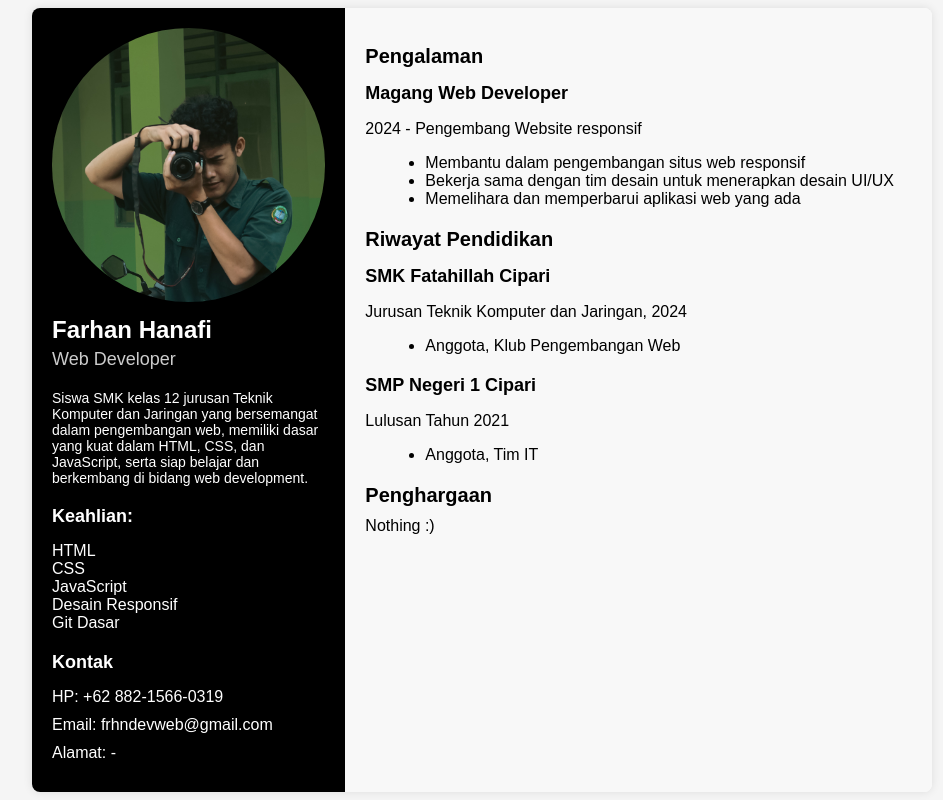
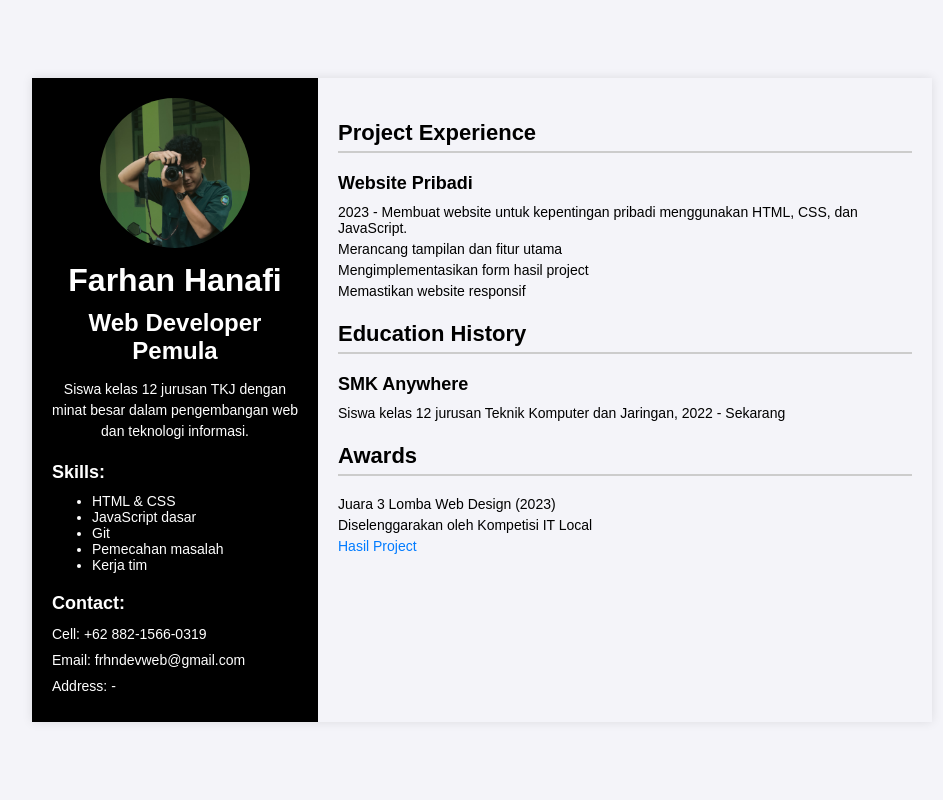
Before and after one commit to frhndevweb/hannaaffiii, a plain HTML site: page index.html in a window 1280 px wide. Shown: the whole page, without its empty margins (158-1101 px from the left). Drawn offline with Linux system fonts and the light colour scheme.

Commit message:
Update index.html

```diff
--- a/index.html
+++ b/index.html
@@ -3,13 +3,14 @@
 <head>
     <meta charset="UTF-8">
     <meta name="viewport" content="width=device-width, initial-scale=1.0">
-    <title>Profile hannaaffii</title>
+    <meta name="description" content="Resume of Farhan Hanafi, a web developer with experience in HTML, CSS, and JavaScript.">
+    <title>Resume - Farhan Hanafi</title>
     <style>
     body {
         font-family: Arial, sans-serif;
+        background-color: #f4f4f9;
         margin: 0;
         padding: 0;
-            background-color: #f5f5f5;
         display: flex;
         justify-content: center;
         align-items: center;
@@ -19,136 +20,140 @@
     .container {
         display: flex;
         max-width: 900px;
+        box-shadow: 0 0 10px rgba(0, 0, 0, 0.1);
         background-color: #fff;
-            box-shadow: 0 0 10px rgba(0, 0, 0, 0.1);
-            border-radius: 8px;
-            overflow: hidden;
-        }
-
-        .left-column, .right-column {
-            padding: 20px;
     }
 
     .left-column {
         background-color: #000;
         color: #fff;
-            flex: 1;
+        width: 30%;
+        padding: 20px;
+        text-align: center;
+    }
+
+    .left-column img {
+        border-radius: 50%;
+        width: 150px;
+        height: 150px;
+        object-fit: cover;
+    }
+
+    .left-column h1, .left-column h2 {
+        margin: 10px 0;
+    }
+
+    .left-column p {
+        font-size: 14px;
+        line-height: 1.5;
+    }
+
+    .skills, .contact {
+        margin-top: 20px;
+        text-align: left;
+    }
+
+    .skills h3, .contact h3 {
+        font-size: 18px;
+        margin-bottom: 10px;
+    }
+
+    .skills ul, .contact p {
+        font-size: 14px;
+        margin: 5px 0;
     }
 
     .right-column {
-            background-color: #f8f8f8;
-            flex: 2;
+        background-color: #f4f4f9;
+        width: 70%;
+        padding: 20px;
     }
 
-        .profile-picture img {
-            width: 100%;
-            border-radius: 50%;
+    .right-column h3 {
+        font-size: 22px;
+        border-bottom: 2px solid #ccc;
+        padding-bottom: 5px;
+        margin-bottom: 20px;
     }
 
-        .name h1 {
-            margin: 10px 0 5px 0;
-            font-size: 24px;
-        }
-
-        .name p {
-            margin: 0;
+    .right-column h4 {
         font-size: 18px;
-            color: #ccc;
-        }
-
-        .summary p {
-            font-size: 14px;
-            margin: 20px 0;
-        }
-
-        .skills h2, .contact h2 {
-            margin-top: 20px;
-            font-size: 18px;
-        }
-
-        .skills ul, .contact p {
-            list-style-type: none;
-            padding: 0;
         margin: 10px 0;
     }
 
-        .right-column h2 {
-            font-size: 20px;
-            margin-bottom: 10px;
-        }
-
-        .right-column h3 {
-            font-size: 18px;
-            margin: 15px 0 5px 0;
+    .right-column p {
+        font-size: 14px;
+        margin: 5px 0;
     }
 
     .right-column ul {
-            list-style-type: disc;
-            margin: 5px 0 20px 20px;
+        margin: 0;
+        padding: 0;
+        list-style: none;
     }
 
-        .awards p {
+    .right-column ul li {
+        font-size: 14px;
         margin: 5px 0;
+    }
+
+    a {
+        color: #007BFF;
+        text-decoration: none;
+    }
+
+    a:hover {
+        text-decoration: underline;
     }
     </style>
 </head>
 <body>
     <div class="container">
         <div class="left-column">
-            <div class="profile-picture">
-                <img src="https://github.com/frhndevweb/hannaaffiii/blob/master/IMG_20240604_182350_375.jpg?raw=true" alt="Web Developer">
-            </div>
-            <div class="name">
+            <div class="profile">
+                <img src="https://github.com/frhndevweb/hannaaffiii/blob/master/IMG_20240604_182350_375.jpg?raw=true" alt="Profile Picture">
                 <h1>Farhan Hanafi</h1>
-                <p>Web Developer</p>
-            </div>
-            <div class="summary">
-                <p>Siswa SMK kelas 12 jurusan Teknik Komputer dan Jaringan yang bersemangat dalam pengembangan web, memiliki dasar yang kuat dalam HTML, CSS, dan JavaScript, serta siap belajar dan berkembang di bidang web development.</p>
+                <h2>Web Developer Pemula</h2>
+                <p>Siswa kelas 12 jurusan TKJ dengan minat besar dalam pengembangan web dan teknologi informasi.</p>
             </div>
             <div class="skills">
-                <h2>Keahlian:</h2>
+                <h3>Skills:</h3>
                 <ul>
-                    <li>HTML</li>
-                    <li>CSS</li>
-                    <li>JavaScript</li>
-                    <li>Desain Responsif</li>
-                    <li>Git Dasar</li>
+                    <li>HTML & CSS</li>
+                    <li>JavaScript dasar</li>
+                    <li>Git</li>
+                    <li>Pemecahan masalah</li>
+                    <li>Kerja tim</li>
                 </ul>
             </div>
             <div class="contact">
-                <h2>Kontak</h2>
-                <p>HP: +62 882-1566-0319</p>
+                <h3>Contact:</h3>
+                <p>Cell: +62 882-1566-0319</p>
                 <p>Email: frhndevweb@gmail.com</p>
-                <p>Alamat: -</p>
+                <p>Address: -</p>
             </div>
         </div>
         <div class="right-column">
             <div class="work-experience">
-                <h2>Pengalaman</h2>
-                <h3>Magang Web Developer</h3>
-                <p>2024 - Pengembang Website responsif</p>
+                <h3>Project Experience</h3>
+                <h4>Website Pribadi</h4>
+                <p>2023 - Membuat website untuk kepentingan pribadi menggunakan HTML, CSS, dan JavaScript.</p>
                 <ul>
-                    <li>Membantu dalam pengembangan situs web responsif</li>
-                    <li>Bekerja sama dengan tim desain untuk menerapkan desain UI/UX</li>
-                    <li>Memelihara dan memperbarui aplikasi web yang ada</li>
+                    <li>Merancang tampilan dan fitur utama</li>
+                    <li>Mengimplementasikan form hasil project</li>
+                    <li>Memastikan website responsif</li>
                 </ul>
             </div>
             <div class="education-history">
-                <h2>Riwayat Pendidikan</h2>
-                <h3>SMK Fatahillah Cipari</h3>
-                <p>Jurusan Teknik Komputer dan Jaringan, 2024</p>
-                <ul>
-                    <li>Anggota, Klub Pengembangan Web</li>
-                </ul>
-                <h3>SMP Negeri 1 Cipari</h3>
-                <p>Lulusan Tahun 2021</p>
-                <ul>
-                    <li>Anggota, Tim IT</li>
-                </ul>
+                <h3>Education History</h3>
+                <h4>SMK Anywhere</h4>
+                <p>Siswa kelas 12 jurusan Teknik Komputer dan Jaringan, 2022 - Sekarang</p>
             </div>
             <div class="awards">
-                <h2>Penghargaan</h2>
-                <p>Nothing :)</p>
+                <h3>Awards</h3>
+                <p>Juara 3 Lomba Web Design (2023)</p>
+                <p>Diselenggarakan oleh Kompetisi IT Local</p>
+                <p><a href="https://frhndevweb.github.io/Portofolio" target="_blank">Hasil Project</a></p>
             </div>
         </div>
     </div>
```
Lines whose indentation alone changed are shown as unchanged.
